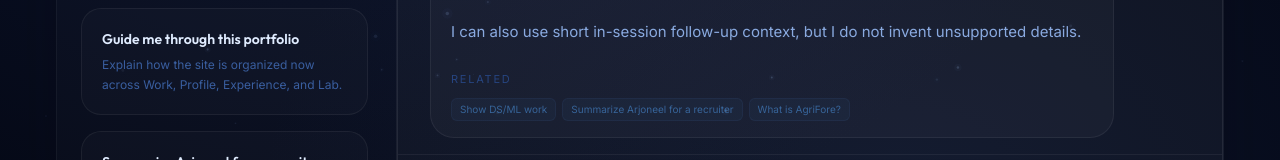
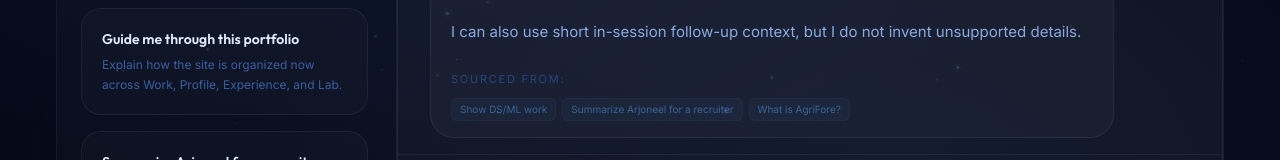
Before and after one commit to arjoneelghosh/mark2_execution, a React (Vite) app: page /ask in a window 1280 px wide. Shown: the part 450-610 px from the top of the page. Built offline with nearby package versions, Linux system fonts and the light colour scheme.

Commit message:
style: rename chat 'Related' label to 'Sourced from:'

```diff
--- a/src/components/chat/PortfolioChatPanel.tsx
+++ b/src/components/chat/PortfolioChatPanel.tsx
@@ -193,7 +193,7 @@ const PortfolioChatPanel: React.FC<PortfolioChatPanelProps> = ({
                     {message.reply.related && message.reply.related.length > 0 && (
                       <div className="pt-2">
                         <p className="mb-2.5 text-[11px] uppercase tracking-[0.16em] text-navy-500">
-                          Related
+                          Sourced from:
                         </p>
                         <div className="flex flex-wrap gap-1.5">
                           {message.reply.related.map((item) => (
```
